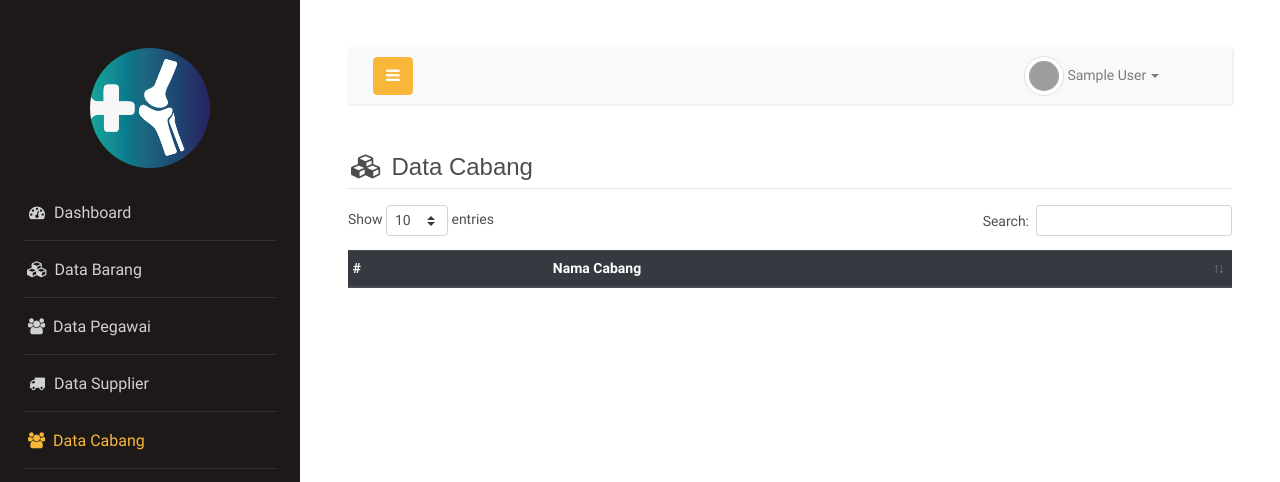
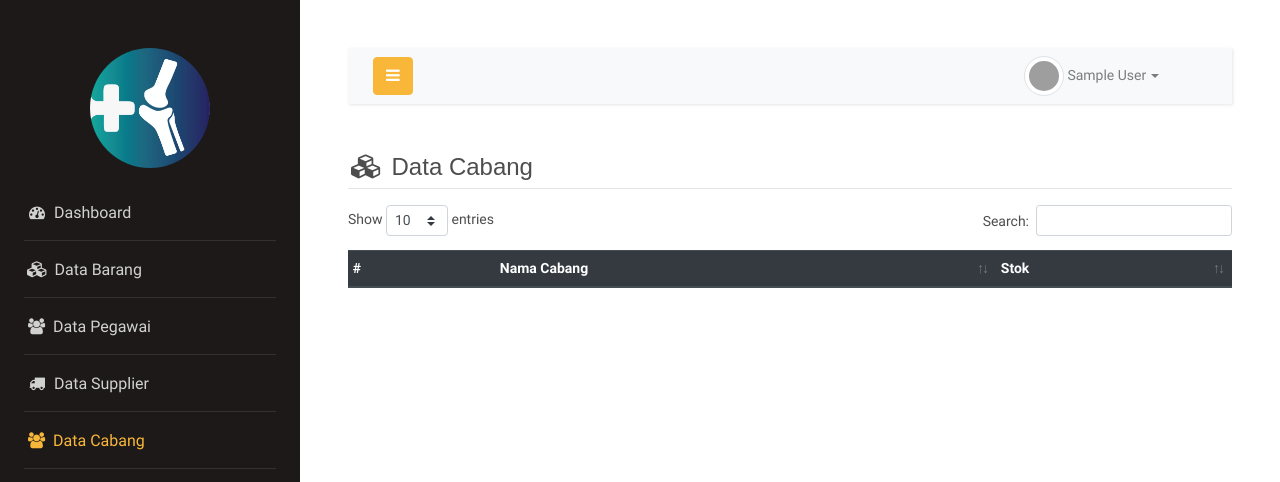
Before and after one commit to Akhdan9/stok_barang, a CodeIgniter app: page /database/cabang in a window 1280 px wide. Shown: the top 482 px of the page. Run offline with CodeIgniter, Linux system fonts and the light colour scheme; the visitor is signed in with stand-in values (Sample User, id 1); lists and menus that the app fills with data are empty; grey boxes are pictures that could not be loaded.

Commit message:
tambah stok cabang

```diff
--- a/application/controllers/Data_cabang.php
+++ b/application/controllers/Data_cabang.php
@@ -47,6 +47,7 @@ class Data_cabang extends CI_Controller
                 $row = array();
                 $row[] = $no;
                 $row[] = $i->nama_cabang;
+                $row[] = $i->stok;
 
                 $data[] = $row;
             }
--- a/application/models/M_cabang.php
+++ b/application/models/M_cabang.php
@@ -3,8 +3,10 @@ defined('BASEPATH') or exit('No direct script access allowed');
 
 class M_cabang extends CI_Model
 {
-    var $table           = 'tbl_cabang';
-    var $column_order    =  array(null, 'nama_cabang'); //set column field database untuk datatable order
+    var $select          = array('p.id_cabang AS id_cabang','count(id_barang) AS jumlah', 'p.id_user AS id_user');
+    var $table           = 'tbl_cabang p
+                            JOIN tbl_barang dp ON(p.kode_barang = dp.kode_barang)';
+    var $column_order    =  array(null, 'nama_cabang', 'stok'); //set column field database untuk datatable order
     var $column_search   =  array('nama_cabang'); //set column field database untuk datatable search
     var $order = array('id_cabang' => 'asc'); // default order
 
--- a/application/views/cabang/index.php
+++ b/application/views/cabang/index.php
@@ -27,6 +27,7 @@ if ($this->session->flashdata('error')) {
             <tr>
                 <th scope="col">#</th>
                 <th scope="col">Nama Cabang</th>
+                <th scope="col">Stok</th>
             </tr>
         </thead>
         <tbody>
```
